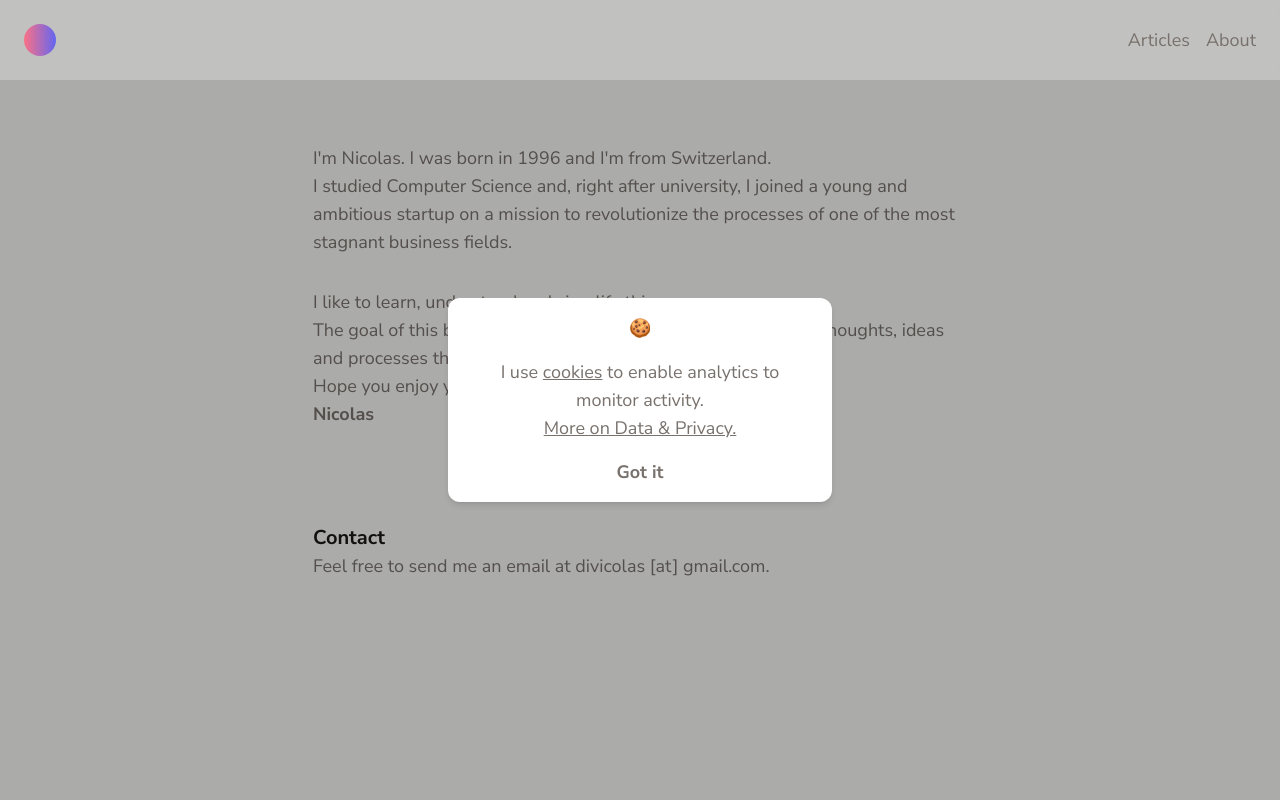
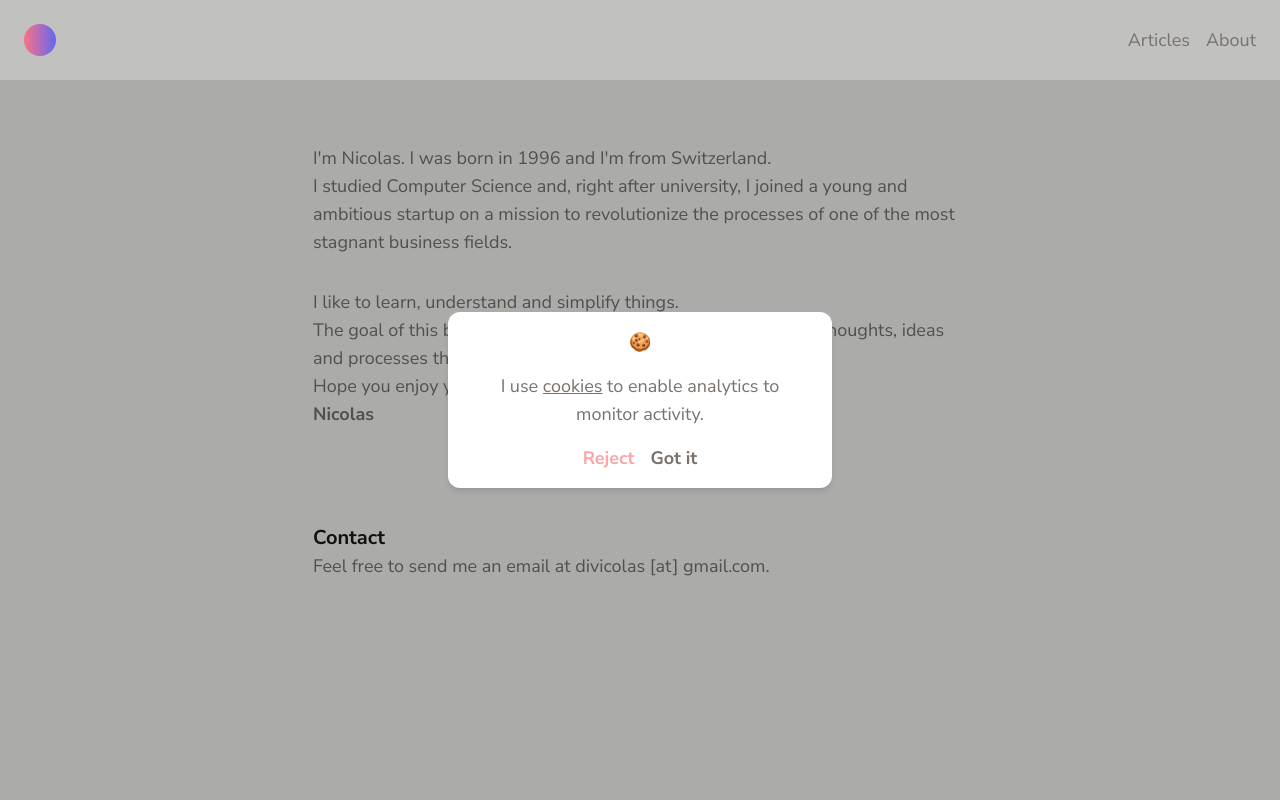
Before and after one commit to divin1/blog, a Next.js app: page /about in a window 1280 px wide. Shown: the top 800 px of the page. Built offline with nearby package versions, Linux system fonts and the light colour scheme.

Commit message:
allow cookies rejection, disabling analytics

```diff
--- a/src/components/Cookies.jsx
+++ b/src/components/Cookies.jsx
@@ -1,6 +1,6 @@
 /* eslint-disable jsx-a11y/anchor-is-valid */
 import { Dialog } from "@headlessui/react";
-import Link from "next/link";
+import analytics from "lib/analytics";
 import { useRouter } from "next/router";
 import { useEffect, useState } from "react";
 
@@ -9,7 +9,7 @@ function Cookies() {
   const [isOpen, setIsOpen] = useState(false);
 
   useEffect(() => {
-    const initialState = localStorage.getItem("cookies-notice") === null;
+    const initialState = localStorage.getItem("analytics-enabled") === null;
     setIsOpen(initialState);
   }, []);
 
@@ -20,7 +20,14 @@ function Cookies() {
   }, [router.asPath]);
 
   function close() {
-    localStorage.setItem("cookies-notice", true);
+    analytics.enabled = true;
+    localStorage.setItem("analytics-enabled", true);
+    setIsOpen(false);
+  }
+
+  function reject() {
+    analytics.enabled = false;
+    localStorage.setItem("analytics-enabled", false);
     setIsOpen(false);
   }
 
@@ -47,16 +54,17 @@ function Cookies() {
               cookies
             </a>{" "}
             to enable analytics to monitor activity.
-            <br />
-            <Link href="/articles/transparency" passHref>
-              <a className="text-stone-500 underline hover:text-secondary-400 dark:text-stone-300 dark:hover:text-secondary-400">
-                More on Data &#38; Privacy.
-              </a>
-            </Link>
           </Dialog.Description>
 
           <div className="flex justify-center">
-            <button onClick={close} type="button" className="font-bold">
+            <button
+              onClick={reject}
+              type="button"
+              className="mx-2 font-bold text-red-300 hover:text-red-400"
+            >
+              Reject
+            </button>
+            <button onClick={close} type="button" className="mx-2 font-bold">
               Got it
             </button>
           </div>
```
